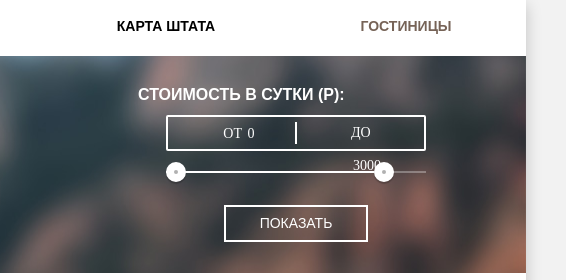
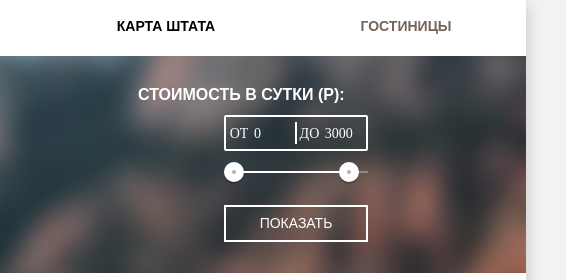
Before and after one commit to nisvem/Sedona-HTML-Academy, a plain HTML site: page hotels.html in a window 1280 px wide. Shown: the top 280 px of the page, 714-1280 px from the left. Drawn offline with Linux system fonts and the light colour scheme.

Commit message:
Баг с полем ввода

```diff
--- a/css/style.css
+++ b/css/style.css
@@ -675,12 +675,12 @@ input[type="checkbox"]:focus + .checkbox-label {
   font-family: "PT Sans";
   color: #ffffff;
   cursor: pointer;
-  padding-left: 55px;
+  text-align: center;
   vertical-align: middle;
 }
 
 .price-controls input {
-  width: 50px;
+  width: 40px;
   margin: 0;
   color: inherit;
   font: inherit;
```
